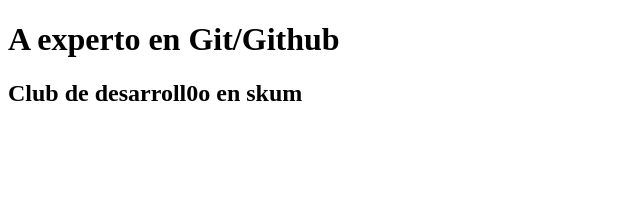
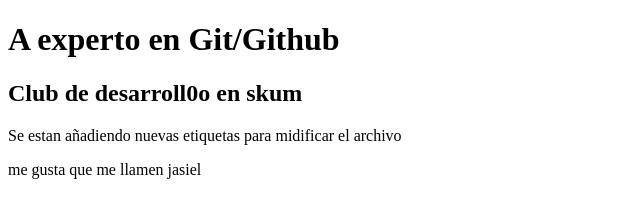
Before and after one commit to noejasiel/GitCurso, a plain HTML site: page index.html in a window 1280 px wide. Shown: the whole page, without its empty margins (0-640 px from the left). Drawn offline with Linux system fonts and the light colour scheme.

Commit message:
se añade algunas etiuetas p

```diff
--- a/index.html
+++ b/index.html
@@ -10,6 +10,10 @@
     <main>
       <h1>A experto en Git/Github</h1>
       <h2>Club de desarroll0o en skum</h2>
+      <div>
+        <p>Se estan añadiendo nuevas etiquetas para midificar el archivo</p>
+        <p>me gusta que me llamen jasiel</p>
+      </div>
     </main>
   </body>
 </html>
```
